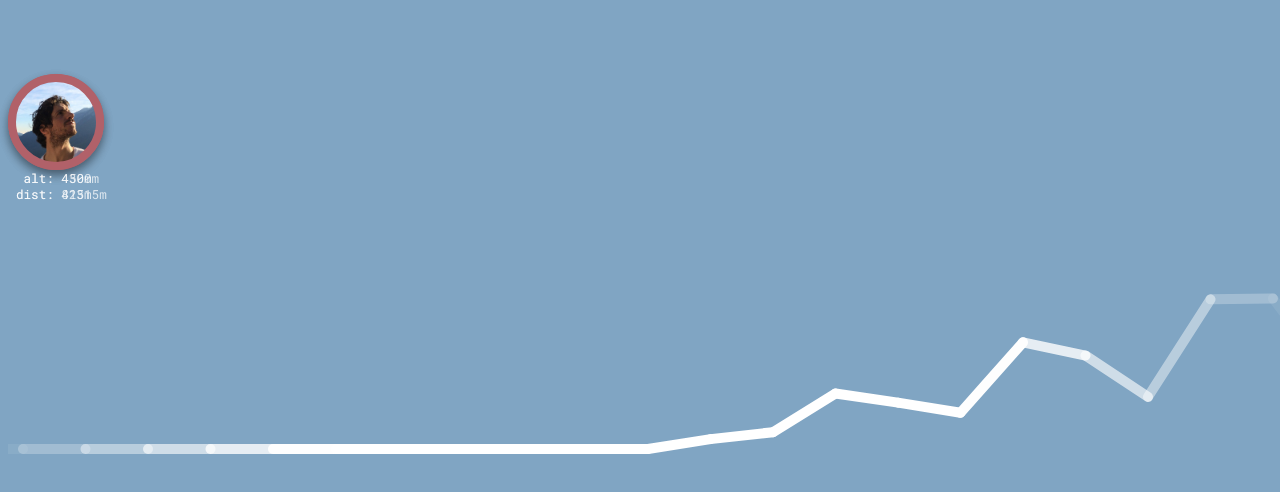
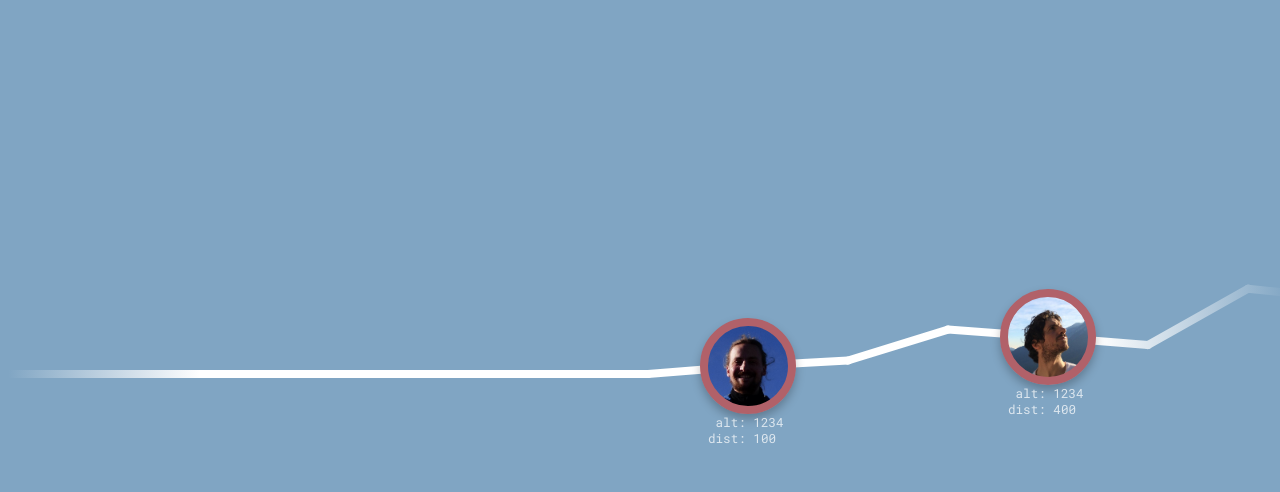
Before and after one commit to jahow/mountain-game, a website: page public/index.html in a window 1280 px wide. Shown: the part 126-618 px from the top of the page. Drawn offline with nearby package versions, Linux system fonts and the light colour scheme.

Commit message:
positioned portraits on background

```diff
--- a/public/index.html
+++ b/public/index.html
@@ -21,27 +21,23 @@
 
 	<div id="gameview">
 
+		<div id="background">
+
+			<svg viewBox="-2000 0 4000 500" preserveAspectRatio="xMidYMid slice">
+			</svg>
+
+			<div class="fade"></div>
+			<div class="fade fade_right"></div>
+
+		</div>
+
 		<div id="portraits">
-			<div class="portrait" style="background-image: url(portrait1.jpg)">
+			<div id="player_portrait_template" class="portrait">
 				<p>
 					&nbspalt: 4300m<br>
 					dist: 42315m
 				</p>
 			</div>
-
-			<div class="portrait" style="background-image: url(portrait2.jpg)">
-				<p>
-					&nbspalt: 450m<br>
-					dist: 815m
-				</p>
-			</div>
-		</div>
-
-		<div id="background">
-
-			<svg viewBox="-2000 0 4000 400" preserveAspectRatio="xMidYMid slice">
-			</svg>
-
 		</div>
 
 	</div>
@@ -50,13 +46,20 @@
 
 <script>
 
+// CONSTANTS
+
+var SEGMENT_SIZE = 100;		// size of segments on screen
+var DIST_PER_NODE = 100;	// meters between two nodes
+
+
+// BACKGROUND DISPLAY
+
 // height data
 //var height_data = [0,10,50,30,80,85,75,61,43,55,88,92,101,120,108,95];
 
 // current focus of the background curve & refresh
-var current_background_position = 0;
+var current_background_position = 0;	// given in dist coordinates
 var previous_background_position = 0;
-setBackgroundPosition(0);
 
 function setBackgroundPosition(pos) {
 	current_background_position = pos;
@@ -65,12 +68,13 @@ function setBackgroundPosition(pos) {
 
 function refreshBackgroundShapes() {
 	// init
-	var step_size = 50;
-	var range = Math.floor(document.body.clientWidth / step_size / 2);
+	// var step_size = 50;
+	// var range = Math.floor(document.body.clientWidth / step_size / 2);
+	var range = 2000 / 50;
 	var svg = d3.select('#background svg');
 
 	// calc
-	var nearest_node = Math.round(current_background_position / step_size);
+	var nearest_node = Math.round(current_background_position / SEGMENT_SIZE);
 	//var current_pos_shift = current_background_position - nearest_node * step_size;
 	var min_node = nearest_node - range;
 	var max_node = nearest_node + range;
@@ -107,44 +111,140 @@ function refreshBackgroundShapes() {
 
 	// enter+update
 	lines
-		.attr('x1', function(d, i) { return (d.node)*step_size - previous_background_position; })
-		.attr('x2', function(d, i) { return (d.node+1)*step_size - previous_background_position; })
-		.attr('y1', function(d, i) { return 300-d.start; })
-		.attr('y2', function(d, i) { return 300-d.end; })
+		.attr('x1', function(d, i) { return (d.node)*SEGMENT_SIZE - previous_background_position; })
+		.attr('x2', function(d, i) { return (d.node+1)*SEGMENT_SIZE - previous_background_position; })
+		.attr('y1', function(d, i) { return computeTopOffset(d.start); })
+		.attr('y2', function(d, i) { return computeTopOffset(d.end); })
 		.transition()
-		.attr('x1', function(d, i) { return (d.node)*step_size - current_background_position; })
-		.attr('x2', function(d, i) { return (d.node+1)*step_size - current_background_position; })
-		.style('opacity', function(d, i) {
-			return Math.max(0, Math.min(1, 2 - 2.2*Math.abs(i+0.5-range)/range));
-		});
+		.attr('x1', function(d, i) { return (d.node)*SEGMENT_SIZE - current_background_position; })
+		.attr('x2', function(d, i) { return (d.node+1)*SEGMENT_SIZE - current_background_position; })
+		//.style('opacity', function(d, i) {
+		//	return Math.max(0, Math.min(1, 2 - 2.2*Math.abs(i+0.5-range)/range));
+		//});
+		.style('opacity', 1);
 
 	// exit
 	lines.exit().remove();
 
+	refreshPlayerPortraits();
+
 	previous_background_position = current_background_position;
 }
 
-function computeHeightData(pos_x) {
-	if(pos_x < 0) { return 0; }
-	var alt = pos_x * 10 + pos_x * 5 * Math.cos(pos_x * 2);
-	return alt;
+// node_index must be an integer
+function computeNodeHeight(node_index) {
+	if(node_index <= 0) { return 0; }
+	return node_index * 10 + node_index * 5 * Math.cos(node_index * 2);
 }
 
+// interpolates between 2 nodes
+// pos_x is expressed in node coordinates, ie each node is an integer: 0, 1, 2, 3...
+function computeHeight(pos_x) {
+	var node_low = Math.floor(pos_x);
+	var node_high = Math.ceil(pos_x);
+	var ratio = pos_x - node_low;	// between 0 and 1
+	return (1-ratio) * computeNodeHeight(node_low) + ratio * computeNodeHeight(node_high);
+}
+
+// build an array of height data for a range of nodes
 function computeHeightDataArray(min_node, max_node) {
 	var result = [];
 	for(var i=min_node; i<max_node; i++) {
 		result.push({
 			node: i,
-			start: computeHeightData(i),
-			end: computeHeightData(i+1)
+			start: computeNodeHeight(i),
+			end: computeNodeHeight(i+1)
 		});
 	}
 	return result;
 }
 
+// computes the 'top' CSS offset based on current game view and given altitude (pos_y)
+function computeTopOffset(pos_y) {
+	return 300 - pos_y;		// add vertical view shift
+}
+// same for x pos
+function computeLeftOffset(pos_x) {
+	return pos_x * SEGMENT_SIZE - current_background_position;
+}
+
+// PLAYER MANAGEMENT
+
+// list of players data: x_pos (ie distance), momentum, id, portrait (filename)
+// this list is constantly maintained by the server
+var current_player_id = 0;
+var players_array = [];
+
+// list of dom objects relative to player portraits
+var dom_portraits_collection = {};
+
+// temp
+players_array.push({
+	x_pos: 1,
+	momentum: 4,
+	id: 88,
+	portrait: 'portrait1.jpg'
+});
+players_array.push({
+	x_pos: 4,
+	momentum: 8,
+	id: 2,
+	portrait: 'portrait2.jpg'
+});
+
+//refreshPlayerPortraits();
+
+// takes the players array and refresh DOM objects based on it
+function refreshPlayerPortraits() {
+
+	// base portrait template
+	var portrait_template = $("#player_portrait_template");
+	var portraits_root = $('#portraits');
+
+	var player_data;
+	var player_portrait;
+	for(var i=0; i<players_array.length; i++) {
+		player_data = players_array[i];
+
+		// check if we have a dom object for this one
+		if(dom_portraits_collection[player_data.id] == null) {
+
+			// create a new portrait
+			player_portrait = portrait_template.clone().appendTo(portraits_root);
+			player_portrait.attr('id', player_data.id);
+			player_portrait.css('background-image', 'url('+player_data.portrait+')');
+			player_portrait.find('p')
+				.html('&nbspalt: '+1234+'<br>dist: '+player_data.x_pos*DIST_PER_NODE);
+
+			dom_portraits_collection[player_data.id] = player_portrait;
+
+		} else {
+			player_portrait = dom_portraits_collection[player_data.id];
+		}
+
+		// update player portrait pos
+		var top = computeTopOffset(computeHeight(player_data.x_pos));
+		var left = computeLeftOffset(player_data.x_pos);
+		player_portrait.css( {top: top+'px', left: left+'px' } );
+	}
+
+}
+
+
+
+
+
+
+
+
+// WINDOW EVENTS
+
+window.onload = function() {
+	setBackgroundPosition(0);
+}
 
 window.onresize = function() {
-	refreshBackgroundShapes();
+	//refreshBackgroundShapes();
 }
 
 </script>
--- a/public/style.css
+++ b/public/style.css
@@ -34,10 +34,19 @@ header {
 	    font-family: open sans;
 	}
 
+
+/* GAME VIEW */
+
 #gameview {
 	position: absolute;
 	top: 200px;
 	width: 100%;
+}
+
+#portraits {
+	position: absolute;
+    top: 0px;
+    left: 50%;
 }
 
 .portrait {
@@ -50,7 +59,8 @@ header {
     background-size: cover;
     border: 8px solid #B16169;
     box-shadow: 0px 5px 10px rgba(0, 0, 0, 0.25);
-    margin: 0px;
+    margin-top: -48px;
+    margin-left: -48px;
     transition:
     	width 0.2s ease-in-out,
     	height 0.2s ease-in-out,
@@ -71,8 +81,7 @@ header {
 	.portrait:hover {
 		width: 80px;
 		height: 80px;
-		margin-left: 0px;
-		margin-top: -4px;
+		margin-top: -52px;
     	box-shadow: 0px 9px 10px rgba(0, 0, 0, 0.35);
 	}
 	.portrait:hover:before {
@@ -92,11 +101,19 @@ header {
 	    font-family: roboto mono;
 	}
 
+#player_portrait_template {
+	display: none;
+}
+
+/* GAME VIEW */
+
 #background {
 	width: 100%;
+	position: relative;
 }
 
 	#background svg {
+		position: relative;
 		width: 100%;
 		height: 500px;
 	}
@@ -106,3 +123,17 @@ header {
 		stroke-width: 8px;
 		stroke-linecap: round;
 	}
+
+	#background .fade {
+		position: absolute;
+		height: 100%;
+	    left: 0px;
+	    top: 0px;
+		width: 15%;
+		background-image: linear-gradient(-90deg, rgba(128, 165, 195, 0), #80A5C3);
+	}
+	#background .fade_right {
+		left: auto;
+		right: 0px;
+		background-image: linear-gradient(90deg, rgba(128, 165, 195, 0), #80A5C3);
+	}
```
